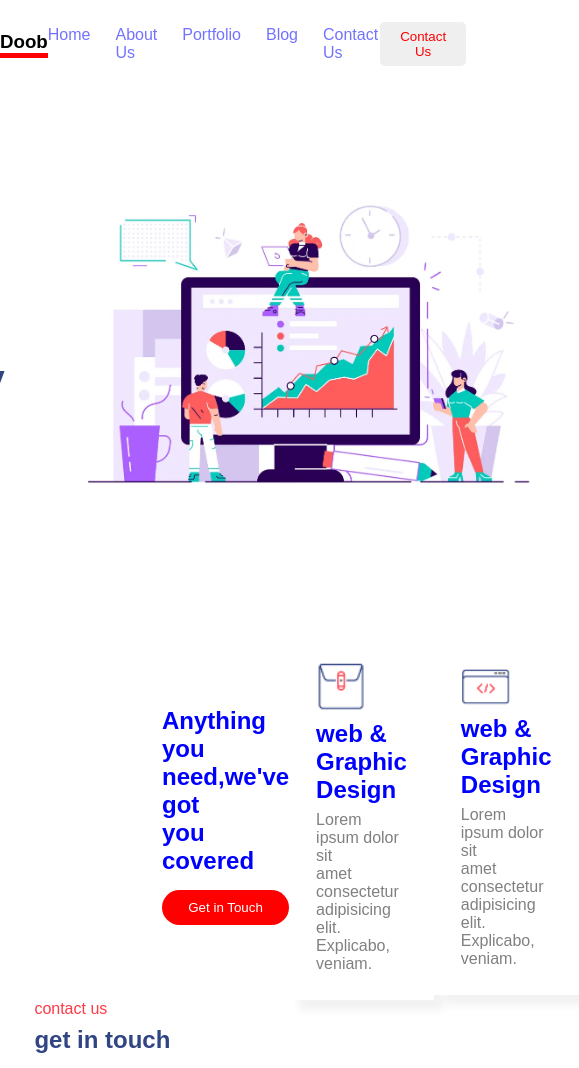
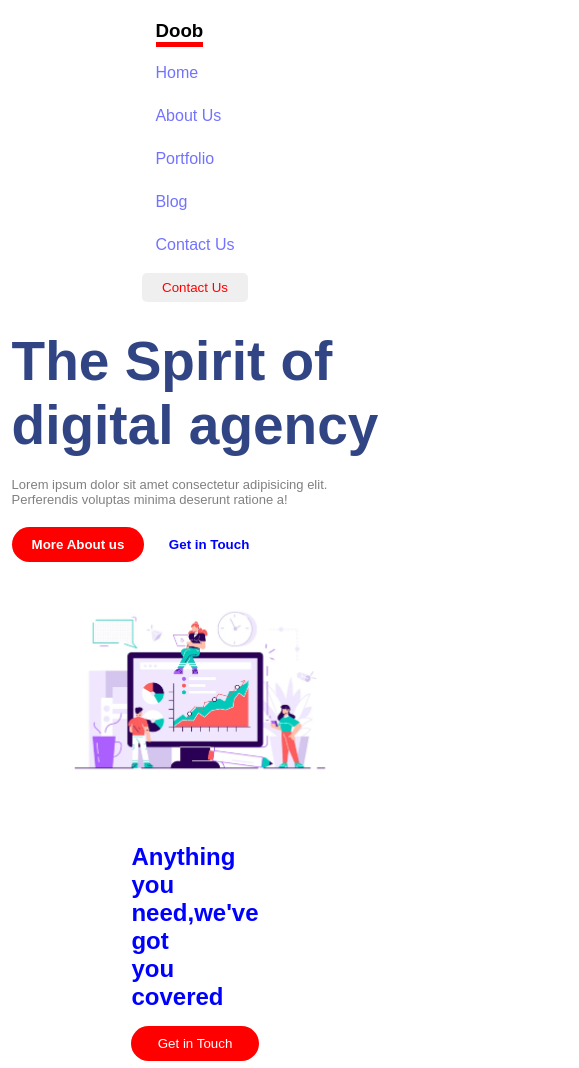
Before and after one commit to zakaria-20/projet2, a plain HTML site: page index.html in a window 390 px wide. Shown: the top 1068 px of the page, 579 px wide, since content can reach past the window. Drawn offline with Linux system fonts and the light colour scheme.

Commit message:
responsiviti

```diff
--- a/index.html
+++ b/index.html
@@ -10,7 +10,7 @@
 </head>
 <body>
     <nav class="nav-bar">
-        <div>
+        <div class="h3">
             <h3 class="tit">Doob</h3>
         </div>
         <div class="list">
--- a/public/css/app.css
+++ b/public/css/app.css
@@ -204,3 +204,46 @@ ul{
     /* background: #ea4c89; */
     color: white;
   }
+  @media (max-width:433px) {
+   .nav-bar{
+    flex-direction: column;
+    gap: 2vh;
+
+   }
+   .list{
+    flex-direction: column;
+   }
+   .section1{
+    flex-direction: column;
+   }
+   .section2{
+    flex-direction: column;
+    gap: 2vh;
+   }
+   .section1 img{
+    width: 80%;
+    padding-left: 10vw;
+   }
+   .contact{
+    padding-top: 2vh;
+    padding-right:1vw ;
+
+    gap: 1vh;
+    }
+   .input{
+    flex-direction: column;
+    align-items:center ;
+   }
+   .button{
+    align-self: center;
+    margin: 0;
+   }
+   .fa-facebook {
+
+    padding-left: 19vw;
+  }
+ .h3{
+    padding-right: 8vw;
+ }
+
+  }
```
